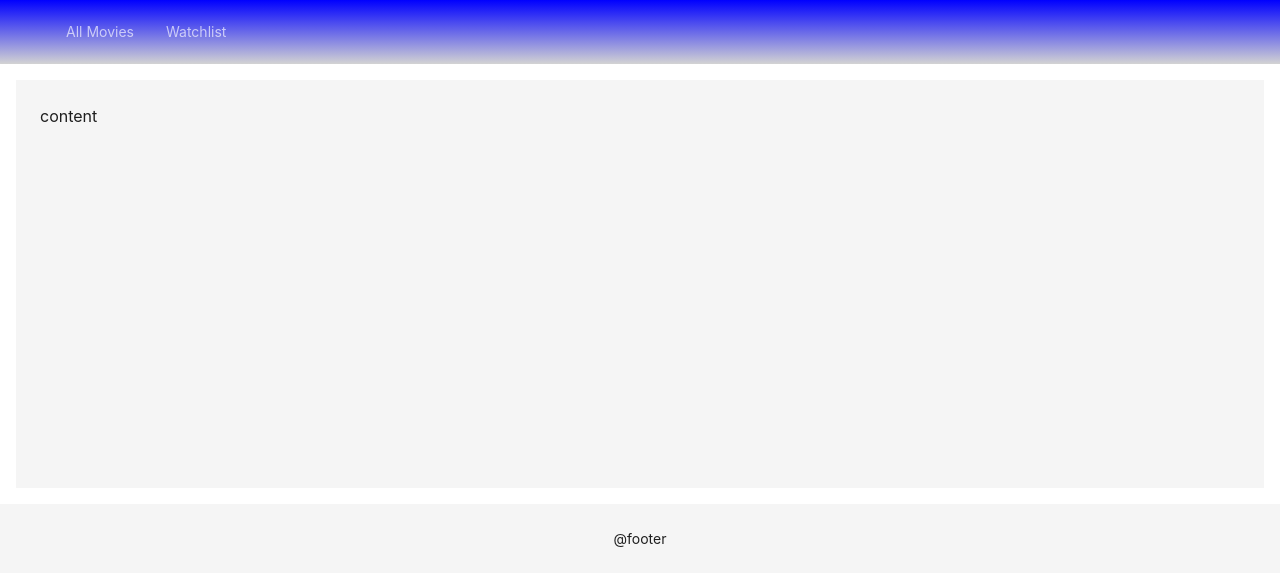
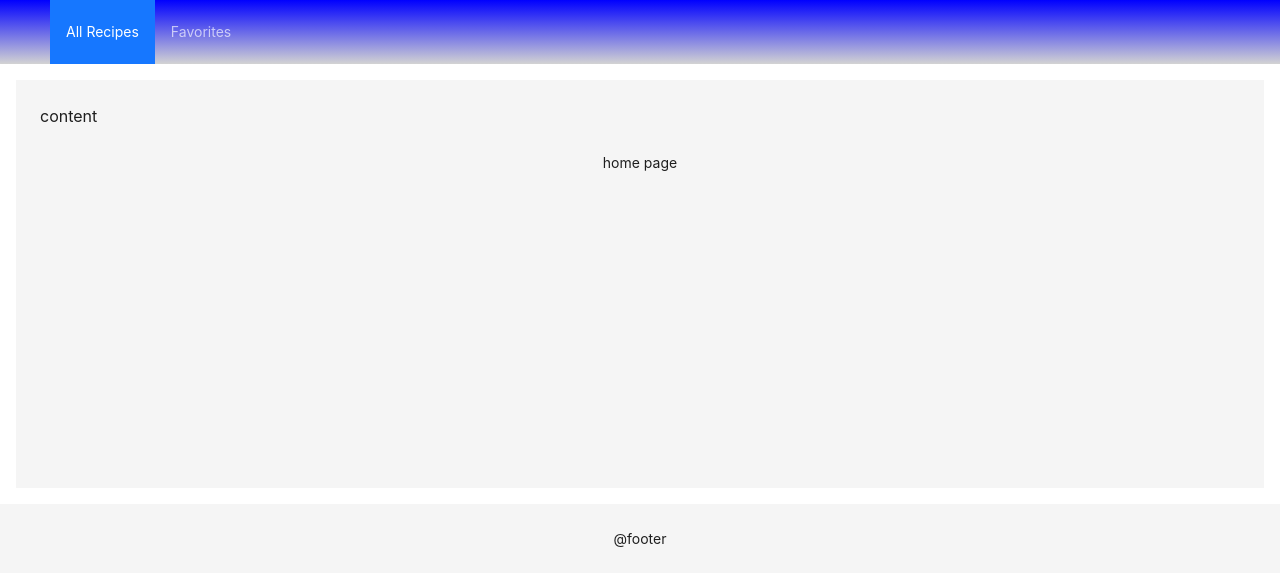
Before and after one commit to chagraCome/asma-redi-project, a React (Vite) app: page / in a window 1280 px wide. Shown: the top 586 px of the page. Built offline with nearby package versions, Linux system fonts and the light colour scheme; no server answers.

Commit message:
change the names

```diff
--- a/src/components/Watchlist.jsx
+++ b/src/components/Favorites.jsx
@@ -1,5 +1,5 @@
 import { Layout } from "antd";
-export default function Watchlist() {
+export default function Favorites() {
 
 return(
     <Layout style={{textAlign: 'center'}}>
--- /dev/null
+++ b/src/components/HomePage.jsx
@@ -0,0 +1,9 @@
+import { Layout } from "antd";
+export default function HomePage() {
+    const { Footer } = Layout;
+return(
+    <Footer style={{textAlign: 'center'}}>
+        home page
+    </Footer>
+)
+}
--- a/src/components/Movies.jsx
+++ /dev/null
@@ -1,19 +0,0 @@
-
-import { Layout, Row, Flex} from "antd";
-import MovieCard from "./MovieCard";
-export default function Movies({allRecipes}) {
- //console.log(allRecipes)
- /**
-
-  */
-return(
-
-         <Flex wrap gap="middle" horizontal>
-         {allRecipes?.map((recipe)=>
-      (
-         <MovieCard recipeData={recipe} key={recipe.id}  />
-      ))}
-            </Flex>
-
-)
-}
--- a/src/components/RecipePage.jsx
+++ b/src/components/RecipePage.jsx
@@ -1,10 +1,8 @@
 import { Layout, Row, Flex ,Image} from "antd";
+import { useParams } from "react-router-dom";
 
 export default function RecipePage({recipeData}) {
- //console.log(allRecipes)
- /**
-
-  */
+ const {id}=useParams();
 return(
     <Layout style={{textAlign: 'center'}}>
          <Flex wrap gap="middle" horizontal>
--- /dev/null
+++ b/src/components/Recipes.jsx
@@ -0,0 +1,25 @@
+
+import { Layout, Row, Flex} from "antd";
+import RecipeCard from "./RecipeCard";
+import { Link } from "react-router-dom";
+export default function Recipes({allRecipes}) {
+ //console.log(allRecipes)
+ /**
+
+  */
+return(
+
+         <Flex wrap gap="middle" horizontal>
+
+         {allRecipes?.map((recipe)=>
+      (
+         <Link to={recipe.id}>
+         <RecipeCard key={recipe.id}  recipeData={recipe}  />
+         </Link>
+
+      ))}
+
+            </Flex>
+
+)
+}
--- a/src/components/SecContent.jsx
+++ b/src/components/SecContent.jsx
@@ -1,7 +1,9 @@
 import { Layout, Row, Flex} from "antd";
 import { Route, Routes } from "react-router-dom"
-import Movies from "./Movies";
-import Watchlist from "./Watchlist";
+import Recipes from "./Recipes";
+import Favorites from "./Favorites";
+import HomePage from "./HomePage";
+import RecipePage from "./RecipePage";
 
 export default function SecContent({allRecipes}) {
 const { Content} = Layout;
@@ -17,8 +19,11 @@ return(
             }}>
             content
           <Routes>
-          <Route path="/" element={<Movies allRecipes={allRecipes}/>} exact />
-          <Route path="/watchlist" element={<Watchlist/>} />
+          <Route path="/" element={<HomePage/>}  exact />
+          <Route path="/recipes" element={<Recipes allRecipes={allRecipes}/>} >
+            <Route path="/recipes/:id" element={<RecipePage allRecipes={allRecipes} />}></Route>
+            </Route>
+          <Route path="/favorites" element={<Favorites/>} />
         </Routes>
 
           </div>
--- a/src/components/SecHeader.jsx
+++ b/src/components/SecHeader.jsx
@@ -5,14 +5,14 @@ export default function SecHeader() {
     const { Header} = Layout;
     const items = [
         {
-          label: "All Movies",
-          key: "Movies",
-          target: "/",
+          label: "All Recipes",
+          key: "recipes",
+          target: "/recipes",
         },
         {
-          label: "Watchlist",
-          key: "watchlist",
-          target: "/watchlist",
+          label: "Favorites",
+          key: "favorites",
+          target: "/favorites",
         },
       ];
 
@@ -36,7 +36,7 @@ export default function SecHeader() {
           <Menu className={styles.radiantbg}
             theme="dark"
             mode="horizontal"
-            defaultSelectedKeys={["allMovies"]}
+            defaultSelectedKeys={["recipes"]}
             items={items}
             onClick={handleClick}
           />
```
Also changed, not shown: src/components/RecipeCard.jsx (renamed from src/components/MovieCard.jsx, +7 -2 lines).
